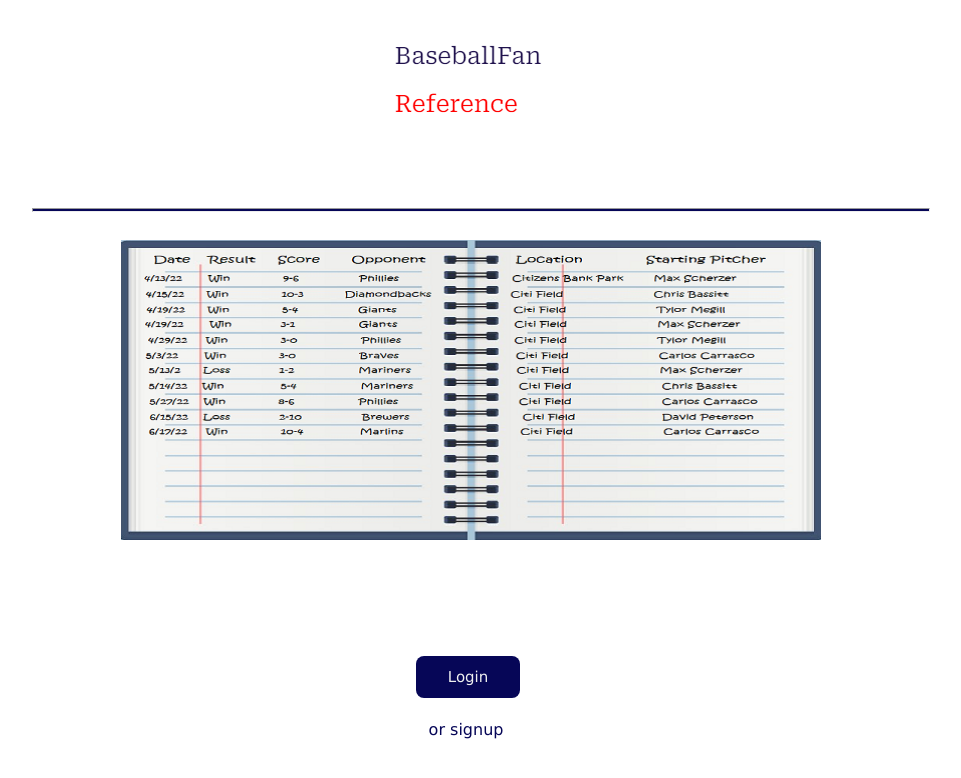
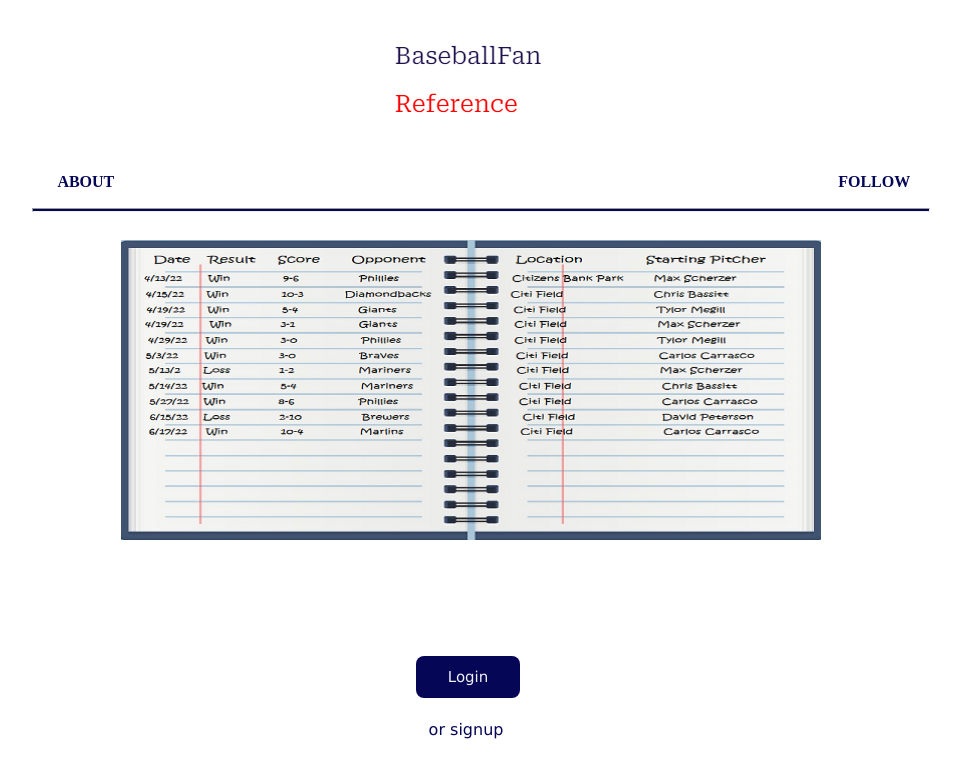
Before and after one commit to jcoteeeeee/BaseballFan-Reference, a React (Vite) app in the folder client/: page / in a window 1280 px wide. Shown: the top 778 px of the page, without its empty margins (173-1134 px from the left). Built offline with nearby package versions, Linux system fonts and the light colour scheme; no server answers.

Commit message:
added about and follow to header

```diff
--- a/client/src/components/AboutPage.jsx
+++ b/client/src/components/AboutPage.jsx
@@ -1,7 +1,9 @@
+import Header from './Header.jsx'
+
 const AboutPage = () => {
     return(
         <div>
-
+            <Header/>
         </div>
     )
 }
--- a/client/src/components/Header.jsx
+++ b/client/src/components/Header.jsx
@@ -9,6 +9,8 @@ const Header = () => {
         <div id='header'>
             <img id='logo' onClick={handleLogoClick} src='./photos/bfr-logo.png'/>
             <hr />
+            <h2 id='to-about'>ABOUT</h2>
+            <h2 id='to-follow'>FOLLOW</h2>
         </div>
     )
 }
--- a/client/src/css/App.css
+++ b/client/src/css/App.css
@@ -2,6 +2,22 @@
 #header {
     display: flex;
     justify-content: center;
+}
+
+#to-about {
+    position: absolute;
+    left: 18%;
+    top: 20%;
+    color: rgb(6, 6, 87);
+    font-size: 16px;
+}
+
+#to-follow {
+    position: absolute;
+    left: 79%;
+    top: 20%;
+    color: rgb(6, 6, 87);
+    font-size: 16px;
 }
 
 /*  ________________________________    */
```
